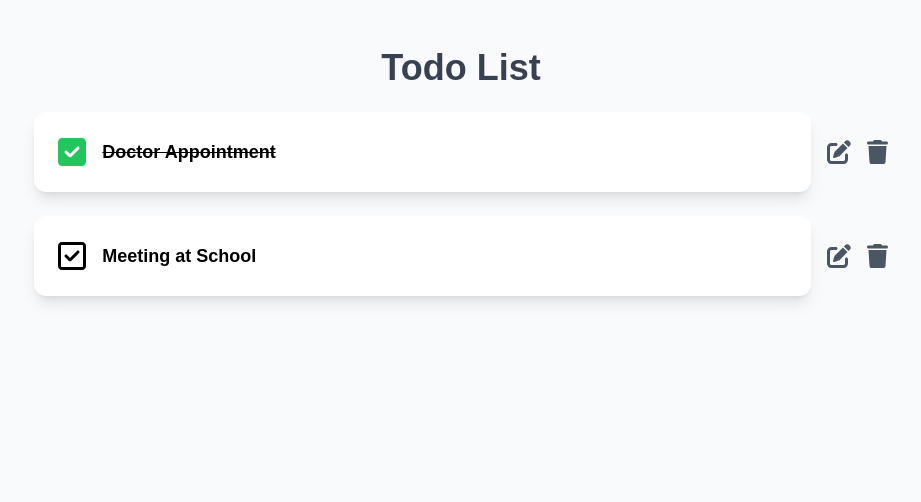
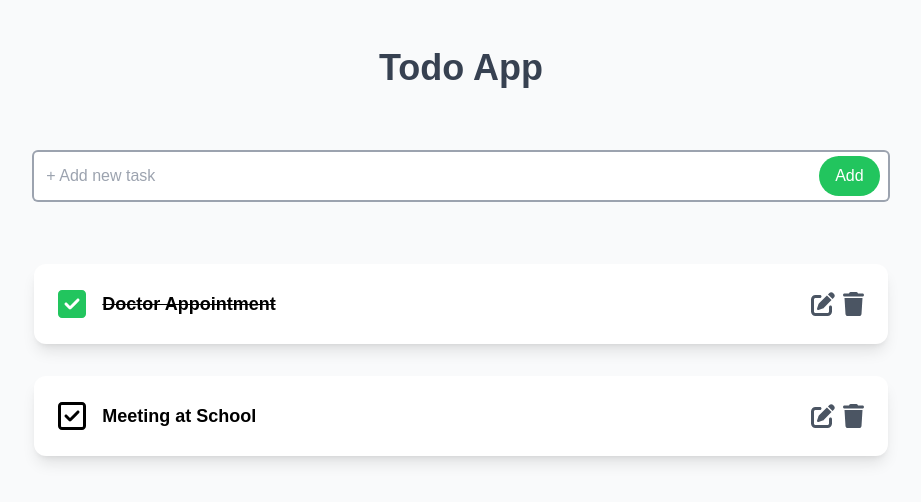
Before and after one commit to KasamaLee/todoApp-front, a React (Vite) app: page / in a window 1280 px wide. Shown: the top 502 px of the page, without its empty margins (179-1100 px from the left). Built offline with nearby package versions, Linux system fonts and the light colour scheme; a web font is replaced by a local one.

Commit message:
ui component

```diff
--- a/src/App.jsx
+++ b/src/App.jsx
@@ -1,11 +1,16 @@
+import TodoForm from './components/TodoForm'
 import TodoList from './components/TodoList'
-
 
 function App() {
 
   return (
     <div className='bg-gray-50 h-screen'>
-      <TodoList />
+      <div className='mx-auto flex flex-col gap-16 py-12 w-2/3'>
+
+        <h1 className='text-center font-semibold text-4xl text-gray-700'>Todo App</h1>
+        <TodoForm />
+        <TodoList />
+      </div>
     </div>
   )
 }
--- /dev/null
+++ b/src/components/TodoForm.jsx
@@ -0,0 +1,31 @@
+import React from 'react'
+import { useState } from 'react'
+
+export default function TodoForm() {
+
+    const [taskInput, setTaskInput] = useState([])
+
+    const handleInputChange = (e) => {
+        setTaskInput(e.target.value)
+    }
+    console.log(taskInput)
+
+    return (
+        <form>
+            <div className='relative'>
+                <input
+                    id='text'
+                    placeholder='+ Add new task'
+                    type='text'
+                    value={taskInput}
+                    maxLength={40}
+                    className='ring-2 ring-gray-400 rounded p-3 w-full'
+                    onChange={handleInputChange}
+                />
+
+                <button className='absolute right-2 top-1 text-white px-4 py-2 bg-green-500 rounded-3xl flex justify-center items-center gap-1 hover:opacity-50'>Add</button>
+            </div>
+
+        </form>
+    )
+}
--- a/src/components/TodoItem.jsx
+++ b/src/components/TodoItem.jsx
@@ -7,7 +7,6 @@ export default function TodoItem({ id, text, completed }) {
     return (
         <div className='flex items-center gap-4'>
             <div className="p-6 grow flex gap-4 items-center bg-white shadow-lg rounded-xl overflow-hidden transform transition duration-100 ease-in-out  hover:-translate-y-2 hover:shadow-2xl">
-                {/* <p>{id}</p> */}
                 {completed ? (
                     <FontAwesomeIcon icon={faSquareCheck} size='2x'
                         className={`cursor-pointer text-green-500 active:text-gray-300`}
@@ -16,10 +15,13 @@ export default function TodoItem({ id, text, completed }) {
                 ) : (
                     <FontAwesomeIcon icon={faSquareUncheck} size='2x' className={`cursor-pointer hover:text-green-500 active:text-green-500`} />
                 )}
-                <p className={`${completed && 'line-through'} text-lg font-semibold`}>{text}</p>
+                <p className={`${completed && 'line-through'} grow text-lg font-semibold`}>{text}</p>
+
+                <div className='flex gap-2'>
+                    <FontAwesomeIcon icon={faEdit} size='xl' className={`cursor-pointer text-gray-600 hover:text-blue-500 active:text-blue-500`} />
+                    <FontAwesomeIcon icon={faTrash} size='xl' className={`cursor-pointer text-gray-600 hover:text-red-500 active:text-red-500`} />
+                </div>
             </div>
-            <FontAwesomeIcon icon={faEdit} size='xl' className={`cursor-pointer text-gray-600 hover:text-blue-500 active:text-blue-500`} />
-            <FontAwesomeIcon icon={faTrash} size='xl' className={`cursor-pointer text-gray-600 hover:text-red-500 active:text-red-500`} />
         </div>
     )
 }
--- a/src/components/TodoList.jsx
+++ b/src/components/TodoList.jsx
@@ -1,33 +1,21 @@
 import { useState } from 'react';
 import TodoItem from './TodoItem'
+import { useContext } from 'react';
+import { TodoContext } from '../contexts/TodoContext';
+import { v4 as uuidv4 } from 'uuid';
 
 export default function TodoList() {
 
-    const [selectedItems, setSelectedItems] = useState(false);
-
-    const [tasks, setTasks] = useState([
-        {
-            id: 1,
-            text: 'Doctor Appointment',
-            completed: true
-        },
-        {
-            id: 2,
-            text: 'Meeting at School',
-            completed: false
-        }
-    ]);
+    const { tasks, setTasks } = useContext(TodoContext)
 
     return (
-        <div className='mx-auto flex flex-col gap-6 py-12 w-2/3'>
+        <div className='flex flex-col gap-8'>
 
-            <h1 className='text-center font-semibold text-4xl text-gray-700'>Todo List</h1>
             {tasks.map((taskItem) => {
                 return (
-                    <TodoItem id={taskItem.id} text={taskItem.text} completed={taskItem.completed} />
+                    <TodoItem key={uuidv4()} id={taskItem.id} text={taskItem.text} completed={taskItem.completed} />
                 )
             })}
-
 
         </div>
     )
--- /dev/null
+++ b/src/contexts/TodoContext.jsx
@@ -0,0 +1,33 @@
+import React from 'react'
+import { useState } from 'react';
+import { createContext } from 'react'
+
+export const TodoContext = createContext();
+
+export default function TodoContextProvider({ children }) {
+    const [selectedItems, setSelectedItems] = useState(false);
+
+    const [tasks, setTasks] = useState([
+        {
+            id: 1,
+            text: 'Doctor Appointment',
+            completed: true
+        },
+        {
+            id: 2,
+            text: 'Meeting at School',
+            completed: false
+        }
+    ]);
+
+
+    return (
+        <TodoContext.Provider
+            value={{
+                tasks, setTasks
+            }}
+        >
+            {children}
+        </TodoContext.Provider >
+    )
+}
--- a/src/main.jsx
+++ b/src/main.jsx
@@ -2,7 +2,10 @@ import React from 'react'
 import ReactDOM from 'react-dom/client'
 import App from './App.jsx'
 import './index.css'
+import TodoContextProvider from './contexts/TodoContext.jsx'
 
 ReactDOM.createRoot(document.getElementById('root')).render(
-  <App />
+  <TodoContextProvider>
+    <App />
+  </TodoContextProvider>
 )
```
